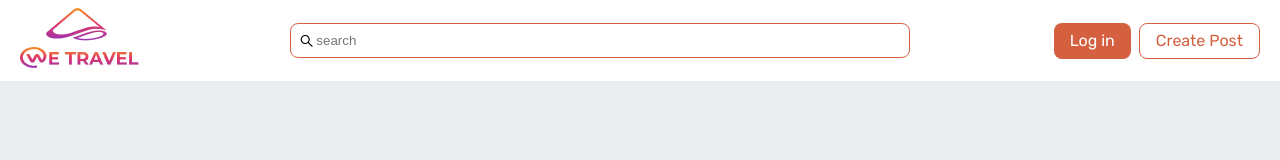
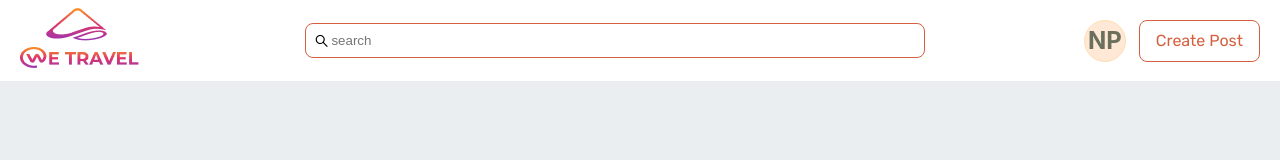
Before and after one commit to angelivan44/we-travel-react, a React (Create React App) app: page /profile in a window 1280 px wide. Shown: the top 160 px of the page. Built offline with nearby package versions, Linux system fonts and the light colour scheme.

Commit message:
add avatar when the user is login

```diff
--- a/src/components/UI/Avatar.js
+++ b/src/components/UI/Avatar.js
@@ -8,7 +8,10 @@ function Avatar({ type, src}) {
     </AvatarContainer>
   );
 }
-
+const small = css`
+  width: 40px;
+  height: 40px;
+`
 const medium = css`
   width: 80px;
   height: 80px;
@@ -22,6 +25,7 @@ const normal = css`
 const setSize = {
   medium: medium,
   normal: normal,
+  small: small,
 };
 
 const StyleImg = styled.img`
--- a/src/components/UI/Navbar.js
+++ b/src/components/UI/Navbar.js
@@ -5,10 +5,31 @@ import Button from "./Button";
 import InputField from "./FormField";
 import Logo from "../../assets/images/Logo.png";
 import { AiOutlineSearch } from "react-icons/ai";
+import { useSelector } from "react-redux";
+import { Avatar } from "./Avatar";
+import { useEffect, useState } from "react";
 
 export default function Navbar() {
   const location = useLocation();
   const history = useHistory();
+  const current_user = useSelector(state => state.session.user)
+  console.log(current_user)
+  const avatar = (<div css={css`
+                            display: flex;
+                            justify-content: space-between;
+                            align-items: center;
+                            gap:5px;
+                            margin:0;
+                            padding:0;
+                            & h4 {
+                              margin:0;
+                              padding:0;
+                            }
+                          `} onClick={()=>{history.push(`/profile`)}}>
+                   <Avatar src={current_user.avatar_url} type="small"></Avatar>
+                   <h4>{current_user.username}</h4>
+                 </div>)
+
 
   return (
     <div
@@ -50,10 +71,11 @@ export default function Navbar() {
           gap: 8px;
         `}
       >
-        <Button color="orange" text="Log in" onClick={(e)=>{
+
+        {current_user ? avatar : <Button color="orange" text="Log in" onClick={(e)=>{
           e.preventDefault();
           history.push("/session")
-        }} />
+        }} />}
         <Button color="white" text="Create Post" onClick={(e)=>{
           e.preventDefault();
           history.push("/newpost")
```
